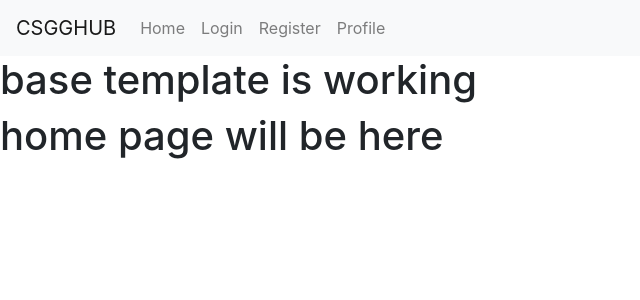
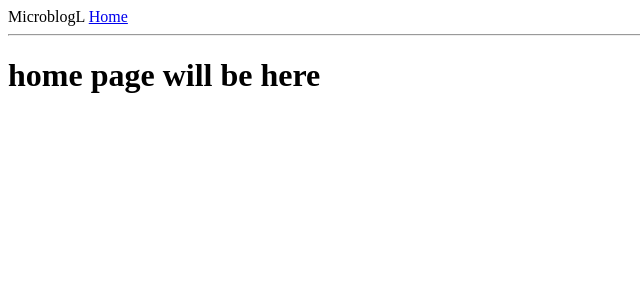
Before and after one commit to LanceBasa/CSGGHubUsersWebChatSystem, a Flask app: template app/templates/home.html in a window 1280 px wide. Shown: the top 300 px of the page, without its empty margins (0-640 px from the left). Run offline with Flask 3, Linux system fonts and the light colour scheme; the template is opened without the code that fills it, so the values that code supplies are empty.

Commit message:
Chapter 2 done from megaflask -sah

```diff
--- a/app/csgghub.py
+++ /dev/null
@@ -1,4 +0,0 @@
-from app import app
-
-if __name__ =='__main__':
-    app.run(debug=True)
--- a/app/routes.py
+++ b/app/routes.py
@@ -1,6 +1,23 @@
+from flask import render_template
 from app import app
 
 @app.route('/')
 @app.route('/index')
 def index():
-    return "Hello World!"
+    user = {'username': 'Miguel'}
+    posts = [
+        {
+            'author' : {'username':'John'},
+            'body':'Beautiful day in Portland!'
+        },
+        {
+            'author':{'username':'Susan'},
+            'body': 'The Avengers movie was so cool!'
+        },
+        {
+            'author':{'username':'Jenga'},
+            'body': 'I do believe everyone should understand RegEX'
+        }
+
+    ]
+    return render_template('index.html', title='Home', user=user, posts=posts)
--- a/app/templates/base.html
+++ b/app/templates/base.html
@@ -1,44 +1,15 @@
 <!DOCTYPE html>
-<html lang="en">
-<head>
-    <meta charset="UTF-8">
-    <meta http-equiv="X-UA-Compatible" content="IE=edge">
-    <meta name="viewport" content="width=device-width, initial-scale=1.0">
-    <title>Document</title>
-    <link rel="stylesheet" href="https://cdn.jsdelivr.net/npm/bootstrap@4.3.1/dist/css/bootstrap.min.css" integrity="sha384-ggOyR0iXCbMQv3Xipma34MD+dH/1fQ784/j6cY/iJTQUOhcWr7x9JvoRxT2MZw1T" crossorigin="anonymous">
-</head>
-<body>
-    <div>
-        <header>
-            <nav class="navbar navbar-expand-lg navbar-light bg-light">
-                <a class="navbar-brand" href="#">CSGGHUB</a>
-                <button class="navbar-toggler" type="button" data-toggle="collapse" data-target="#navbarSupportedContent" aria-controls="navbarSupportedContent" aria-expanded="false" aria-label="Toggle navigation">
-                    <span class="navbar-toggler-icon"></span>
-                </button>
-
-                <div class="collapse navbar-collapse " id="navbarSupportedContent">
-                    <ul class="navbar-nav mr-auto">
-                    <li class="nav-item">
-                        <a class="nav-link" href="#">Home <span class="sr-only">(current)</span></a>
-                    </li>
-                    <li class="nav-item">
-                        <a class="nav-link" href="#">Login</a>
-                    </li>
-                    <li class="nav-item">
-                        <a class="nav-link" href="/register">Register</a>
-                    </li>
-                    <li class="nav_item">
-                        <a class="nav-link" href="/profile">Profile</a>
-                    </li>
-
-                    </ul>
-                </div>
-                </nav>
-        </header>
-    </div>
-    <h1>base template is working</h1>
-    {% block content%}
-
-    {% endblock %}
-</body>
+<html>
+    <head>
+        {% if title %}
+        <title>{{ title }} - Microblog</title>
+        {% else %}
+        <title>Welcome to Microblog!</title>
+        {% endif %}
+    </head>
+    <body>
+        <div>MicroblogL <a href="/index">Home</a></div>
+        <hr>
+        {% block content %}{% endblock %}
+    </body>
 </html>
```
Also changed, not shown: app/templates/index.html (added, +8 -0 lines).
